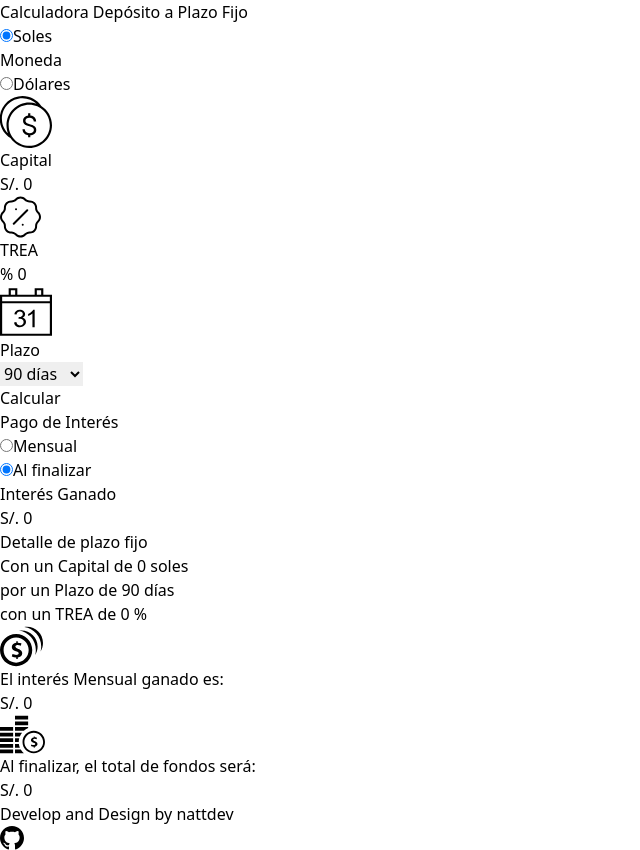
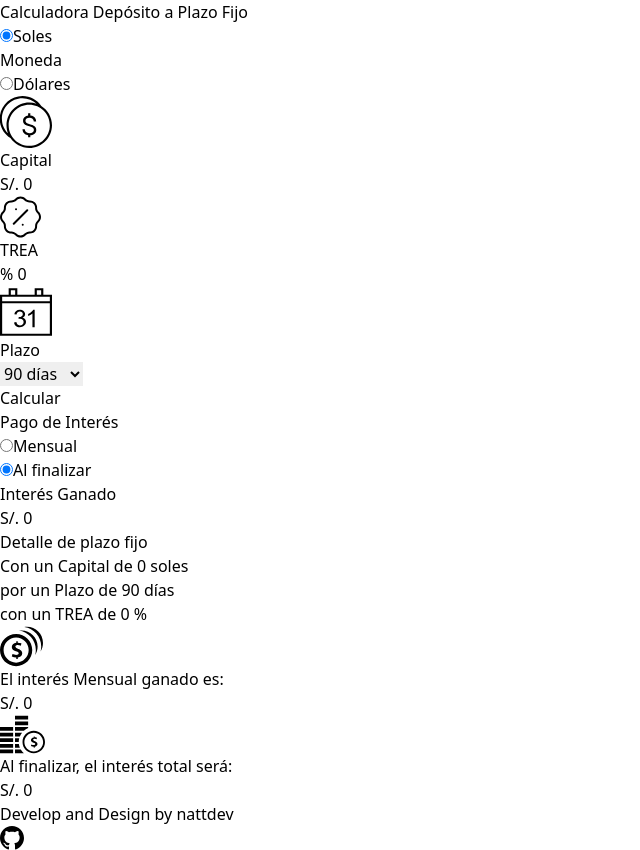
Before and after one commit to nattdev/fixed-deposit-calculator, a React (Vite) app in the folder client/: page / in a window 1280 px wide. Shown: the whole page, without its empty margins (0-640 px from the left). Built offline with nearby package versions, Linux system fonts and the light colour scheme.

Commit message:
Change text of end interest paragraph element

```diff
--- a/client/src/components/DepositDetail.jsx
+++ b/client/src/components/DepositDetail.jsx
@@ -26,7 +26,7 @@ function DepositDetail() {
                     </div>
                     <div className="flex flex-col w-2/5  items-center text-center">
                         <img className="w-[56px] h-[56px] m-1" src={endInterestIcon}></img>
-                        <p><span className="underline underline-offset-2">Al finalizar</span>, el total de fondos será:</p>
+                        <p><span className="underline underline-offset-2">Al finalizar</span>, el interés total será:</p>
                         <p className="font-bold">{currencySymbol} {interestEarned}</p>
                     </div>
                 </div>
```
